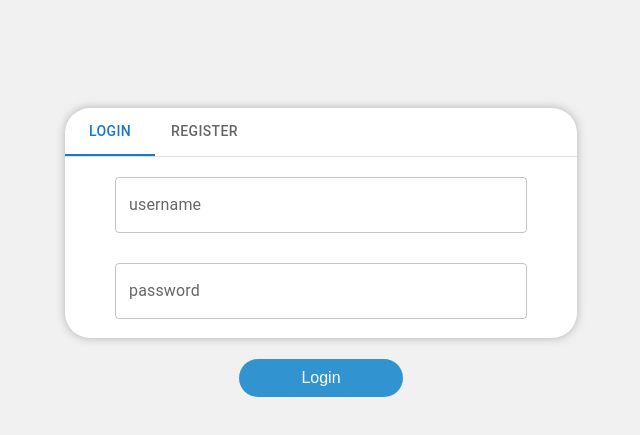
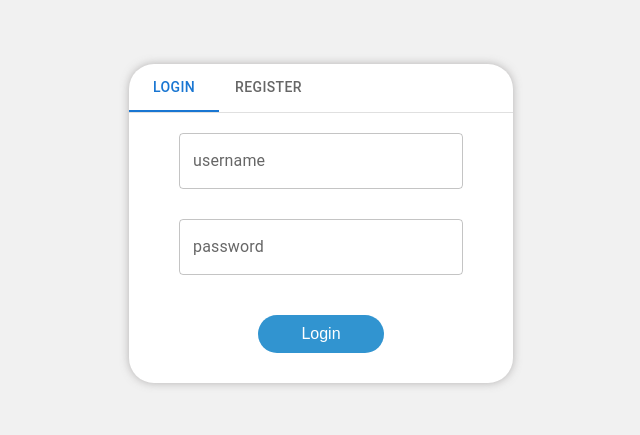
Before and after one commit to MQCOMP3120-2021/group-web-project-group-aa, a React (Create React App) app: page / in a window 1280 px wide. Shown: the part 177-612 px from the top of the page, without its empty margins (319-959 px from the left). Built offline with nearby package versions, Linux system fonts and the light colour scheme.

Commit message:
fix(*)quick fixed of login page

```diff
--- a/src/style/page/loginPage.scss
+++ b/src/style/page/loginPage.scss
@@ -10,8 +10,8 @@
 		border-radius: 25px;
 		background-color: white;
 		box-shadow: 0 0 8px rgba(119, 116, 116, 0.5);
-		width: 40%;
-		height: 230px;
+		width: 30%;
+		padding-bottom: 30px;
 		&__input {
 			padding: 0 50px 0 50px;
 			.submitBtn {
```
